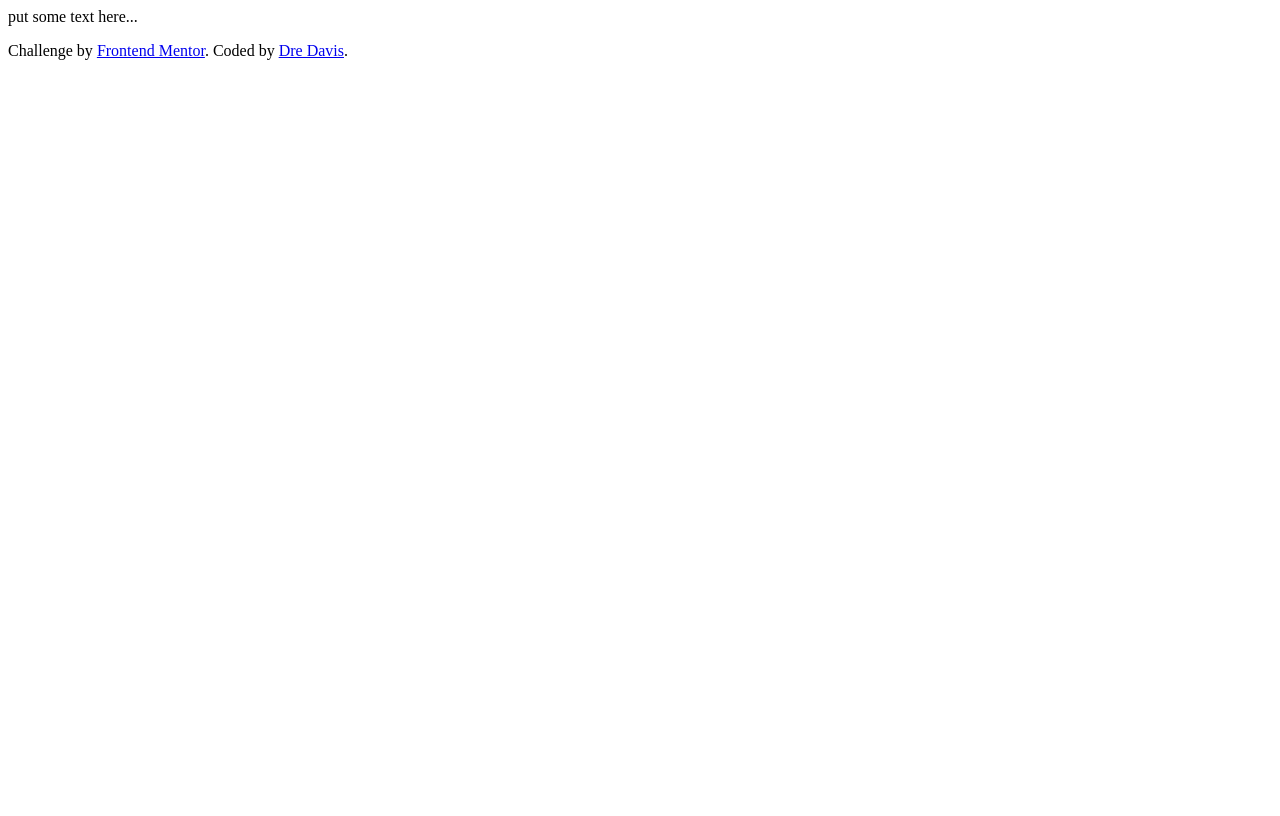
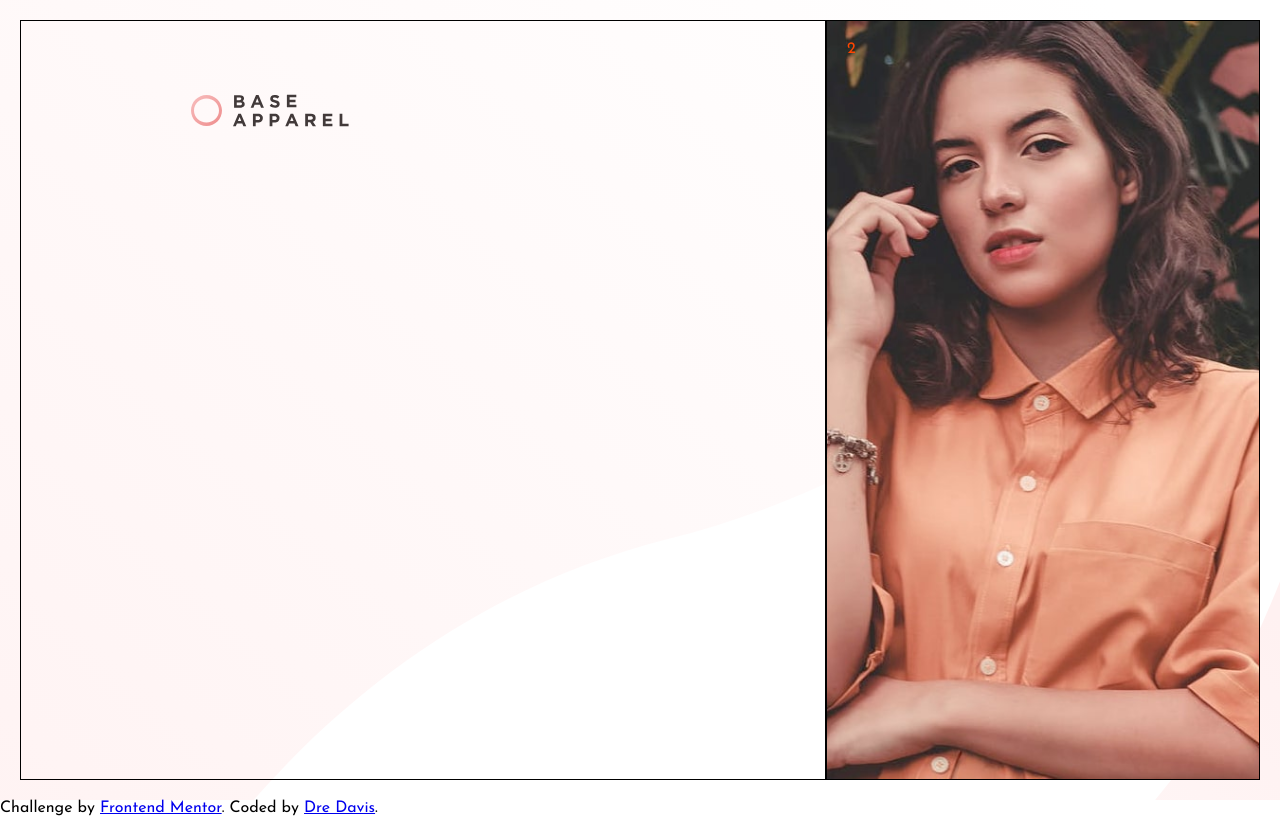
Before and after one commit to Amanichai/comingSoonProject02, a plain HTML site: page index.html in a window 1280 px wide. Drawn offline with Linux system fonts and the light colour scheme.

Commit message:
add basic flex layout along with logo and main image

```diff
--- a/css/styles.css
+++ b/css/styles.css
@@ -17,6 +17,7 @@ Linear, 135deg, from hsl(0, 80%, 86%), to hsl(0, 74%, 74%) */
 
 body {
     font-family: 'Josefin Sans', sans-serif;
+    font-size: 16px;
 }
 
 .header {
@@ -24,3 +25,35 @@ body {
     background-image: url(../images/bg-pattern-desktop.svg);
     background-size: cover;
 }
+
+.container {
+    padding: 20px;
+
+    display: flex;
+    flex-direction: row;
+    justify-content: center;
+}
+
+.boxes {
+    border: 1px black solid;
+    /* margin: 20px; */
+    padding: 20px;
+    height: 95vh;
+    color: orangered;
+}
+
+.right {
+    width: 35%;
+    background-image: url(../images/hero-desktop.jpg);
+    background-size: cover;
+    background-position: center;
+}
+
+.left {
+    flex: 1;
+}
+
+.logo img {
+    margin-left: 150px;
+    margin-top: 7%;
+}
--- a/index.html
+++ b/index.html
@@ -3,7 +3,7 @@
 <head>
   <meta charset="UTF-8">
   <meta name="viewport" content="width=device-width, initial-scale=1.0"> <!-- displays site properly based on user's device -->
-
+  <link rel="stylesheet" href="./css/styles.css">
   <link rel="icon" type="image/png" sizes="32x32" href="./images/favicon-32x32.png">
   <link href="https://fonts.googleapis.com/css2?family=Josefin+Sans:wght@300;400;600&display=swap" rel="stylesheet">
   <title>Frontend Mentor | Base Apparel coming soon page</title>
@@ -11,7 +11,14 @@
 </head>
 <body>
   <header class="header">
-    put some text here...
+    <div class="container">
+      <div class="boxes left">
+        <div class="logo">
+          <img src="./images/logo.svg" alt="company logo">
+        </div>
+      </div>
+      <div class="boxes right">2</div>
+    </div>
   </header>
 
   <footer>
```
